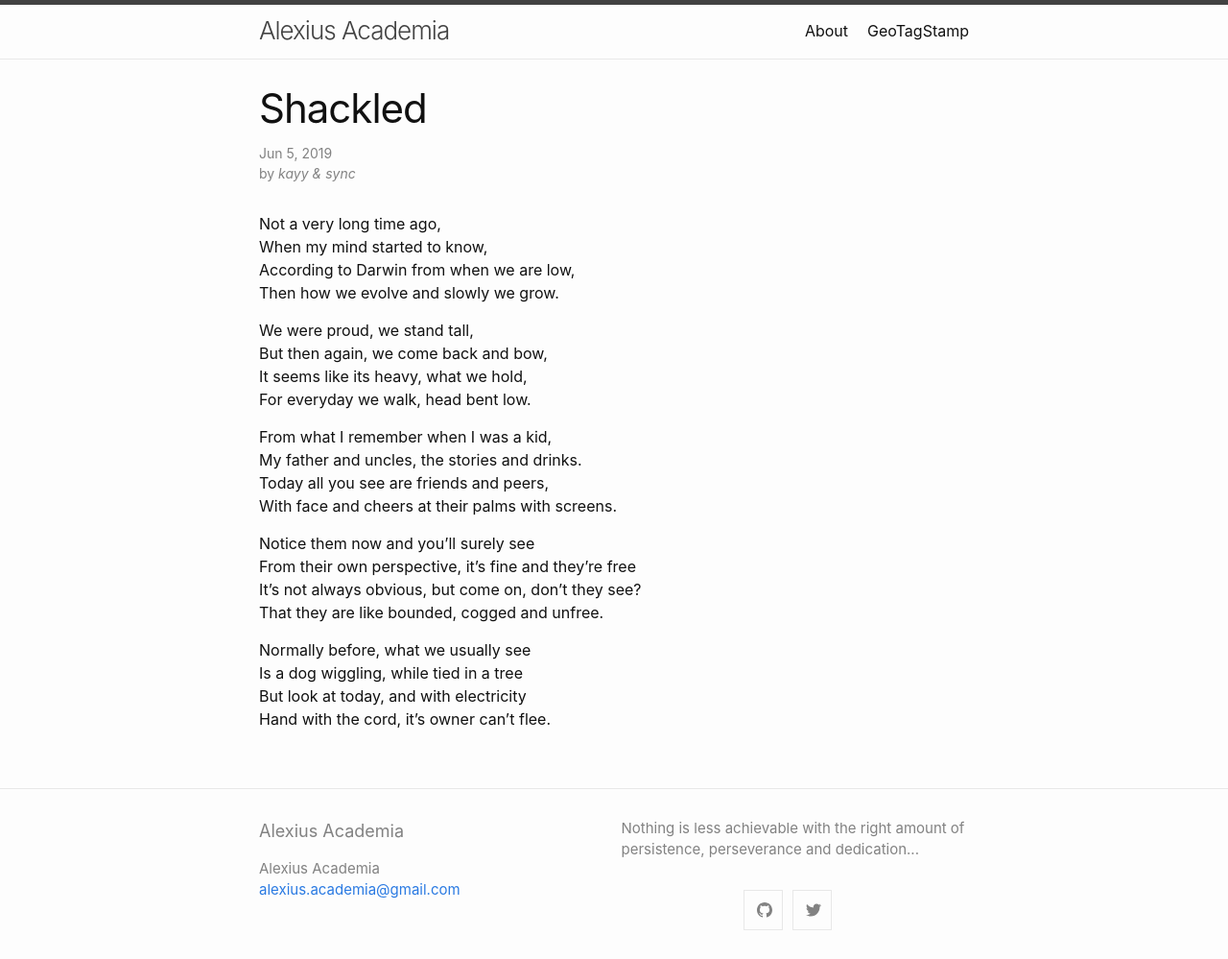
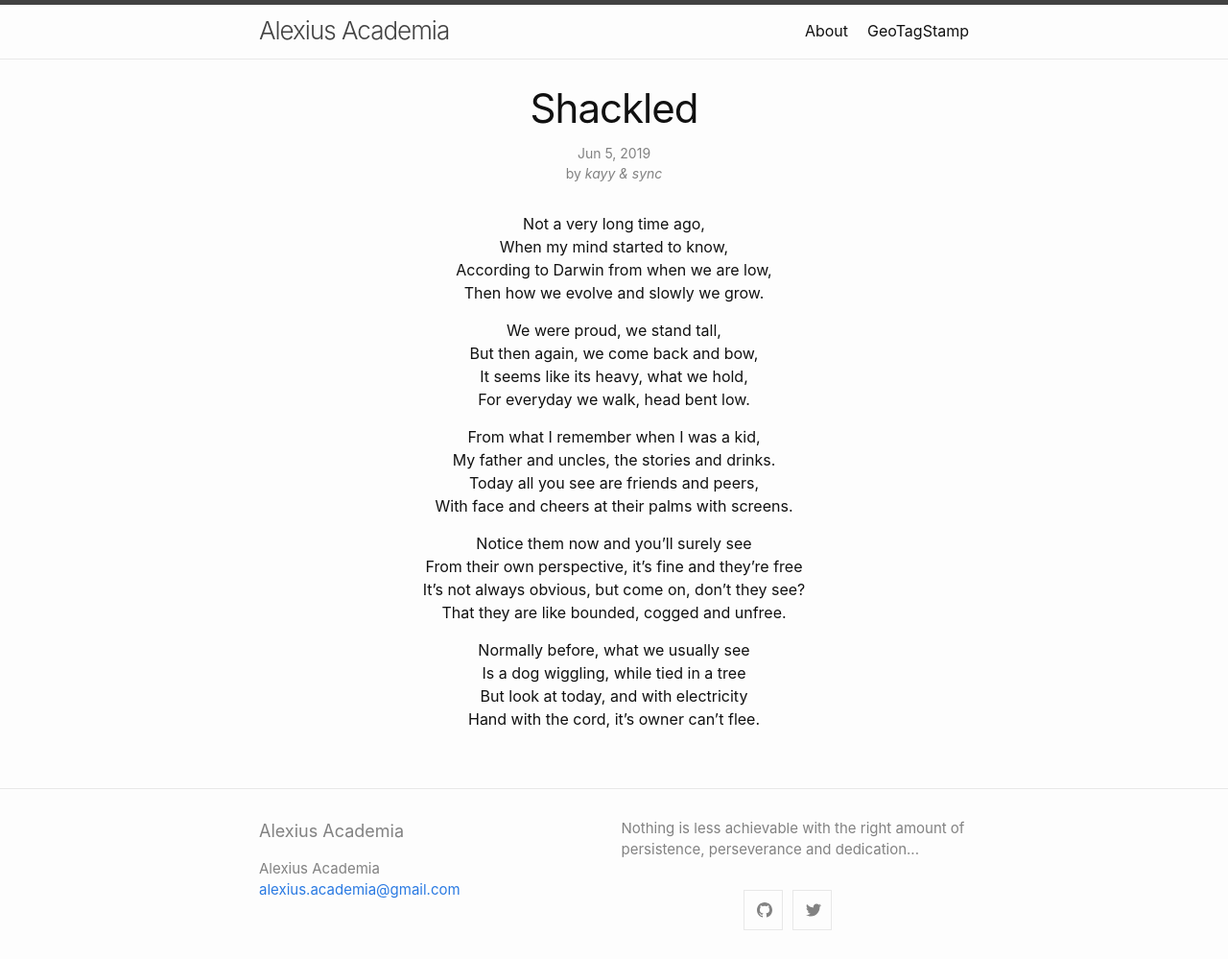
Before and after one commit to alexiusacademia/alexiusacademia.github.io, a Jekyll site: the page built from _posts/2019-06-05-shackled.md, in a window 1280 px wide. Shown: the whole page at 96% size. Built offline with Jekyll 4.4.1, drawn with Linux system fonts in a browser that asks for light colours.

Commit message:
Implemented the poem layout.

```diff
--- a/_includes/head.html
+++ b/_includes/head.html
@@ -4,6 +4,7 @@
   <meta name="viewport" content="width=device-width, initial-scale=1">
   {%- seo -%}
   <link rel="stylesheet" href="{{ "/assets/css/style.css" | relative_url }}">
+  <link rel="stylesheet" href="{{ "/assets/css/custom.css" | relative_url }}">
   {%- feed_meta -%}
   {%- if jekyll.environment == 'production' and site.google_analytics -%}
     {%- include google-analytics.html -%}
--- a/_layouts/poem.html
+++ b/_layouts/poem.html
@@ -3,7 +3,7 @@ layout: default
 ---
 <article class="post h-entry" itemscope itemtype="http://schema.org/BlogPosting">
 
-  <header class="post-header">
+  <header class="post-header poem-title-block">
     <h1 class="post-title p-name" itemprop="name headline">{{ page.title | escape }}</h1>
     <p class="post-meta">
       <time class="dt-published" datetime="{{ page.date | date_to_xmlschema }}" itemprop="datePublished">
@@ -19,7 +19,7 @@ layout: default
       {%- endif -%}</p>
   </header>
 
-  <div class="post-content e-content" itemprop="articleBody">
+  <div class="post-content e-content poem-body" itemprop="articleBody">
     {{ content }}
   </div>
 
--- /dev/null
+++ b/assets/css/custom.css
@@ -0,0 +1,7 @@
+.poem-title-block {
+    text-align: center;
+}
+
+.poem-body {
+    text-align: center !important;
+}
```
